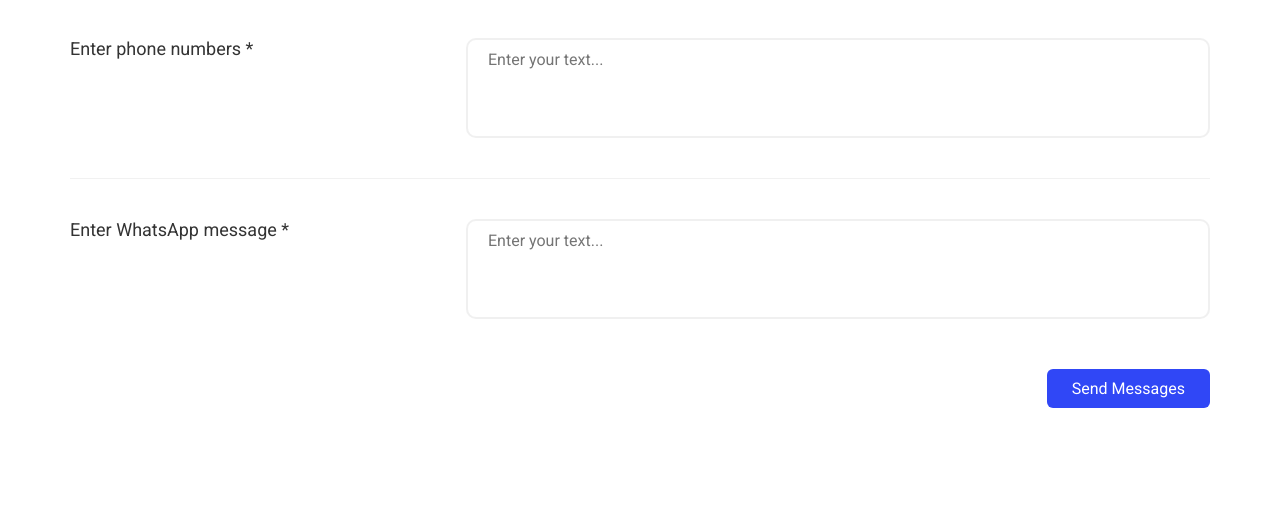
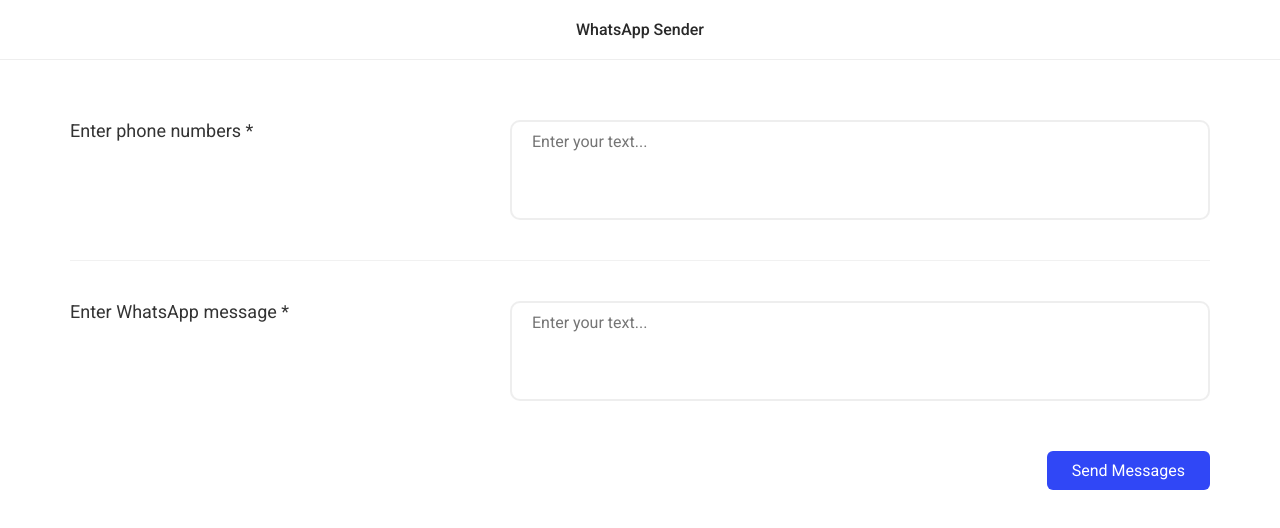
Before and after one commit to geiger01/whatsapp-sender-client, a React (Create React App) app: page / in a window 1280 px wide. Shown: the top 528 px of the page. Built offline with nearby package versions, Linux system fonts and the light colour scheme.

Commit message:
better notification messages added

```diff
--- a/src/App.tsx
+++ b/src/App.tsx
@@ -11,7 +11,10 @@
 
   async function onSend(e: any) {
     e.preventDefault();
-    if (!msg || !nums) return;
+    if (!msg || !nums) {
+      setNotification('Both phone number and message are mandatory.');
+      return;
+    };
     const numbers: string[] = nums.replace(/\s/g, " ")?.replaceAll('-', '').split(' ');
     const formattedNumbers = numbers.map((n) => {
       if (n.includes('+972')) {
@@ -21,7 +24,7 @@
       }
     });
     setIsLoading(true);
-    setNotification('');
+    setNotification('Please wait for the barcode to be displayed.');
     try {
       await axios.post(`https://whatsapp-sender-server.onrender.com/api/send`, {
         msg,
@@ -33,10 +36,18 @@
     } catch (e) {
       setNotification(`Oops, something went wrong.`);
     }
+
+    setTimeout(() => {
+      setNotification('');
+    }, 5000);
     setIsLoading(false);
   }
 
   return (
+    <>
+      <header>
+        WhatsApp Sender
+      </header>
       <div className="app">
         <form onSubmit={onSend}>
           <div className="numbers">
@@ -56,6 +67,7 @@
           </div>
         </form>
       </div>
+    </>
   );
 }
 
--- a/src/app.scss
+++ b/src/app.scss
@@ -1,3 +1,9 @@
+* {
+    box-sizing: border-box;
+    padding: 0;
+    margin: 0;
+}
+
 html {
 	font-family: Roboto, sans-serif;
 	font-weight: 400;
@@ -6,6 +12,18 @@
 button,
 textarea {
 	font-family: Roboto, sans-serif;
+}
+
+header {
+	height: 60px;
+	margin-bottom: 30px;
+	border-bottom: 1px solid rgba(227, 227, 227, 0.594);
+	display: flex;
+	align-items: center;
+	justify-content: center;
+	font-weight: 500;
+	font-size: 16px;
+	color: #292929;
 }
 
 .app {
@@ -42,7 +60,7 @@
 				border-radius: 10px;
 				padding: 10px 20px;
 				resize: none;
-				border: 2px solid rgba(221, 221, 221, 0.426);
+				border: 2px solid rgba(227, 227, 227, 0.594);
 				transition: 0.2s;
 				font-size: 16px;
 
```
Lines whose indentation alone changed are shown as unchanged.
